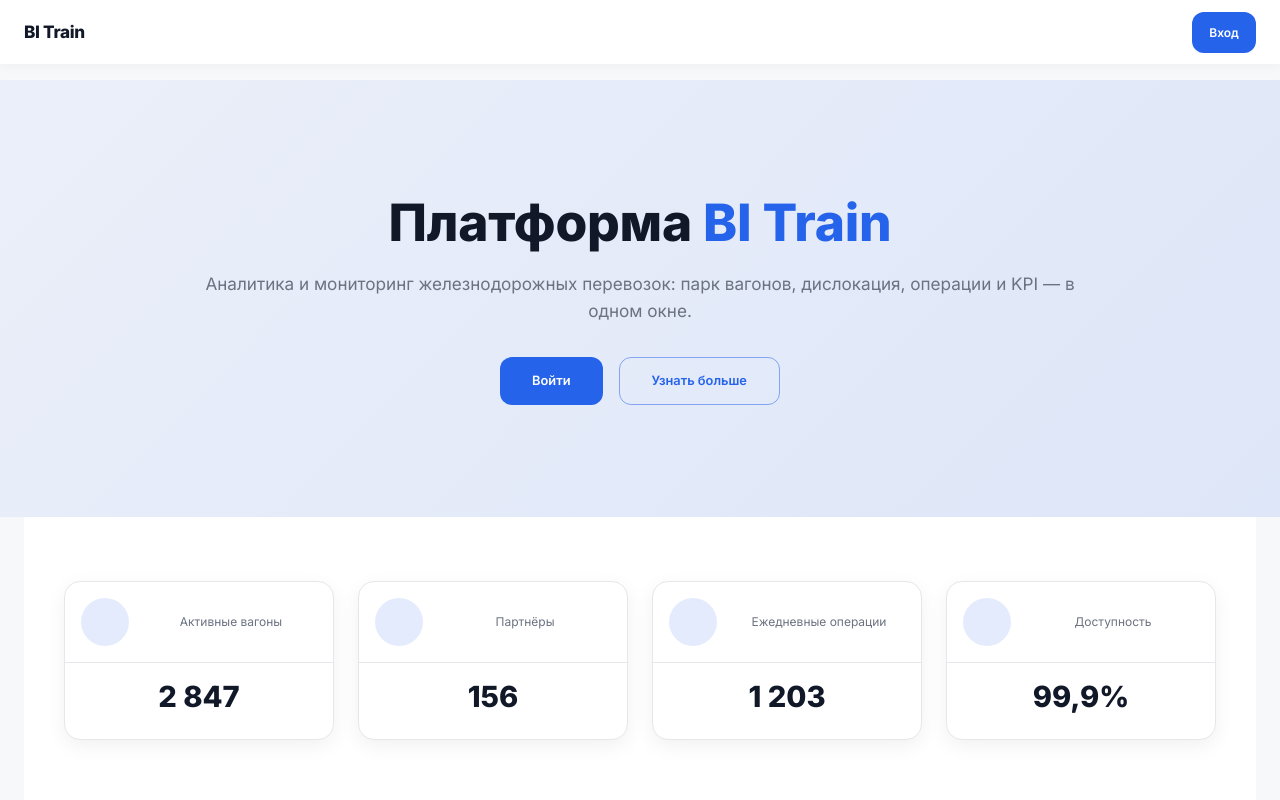
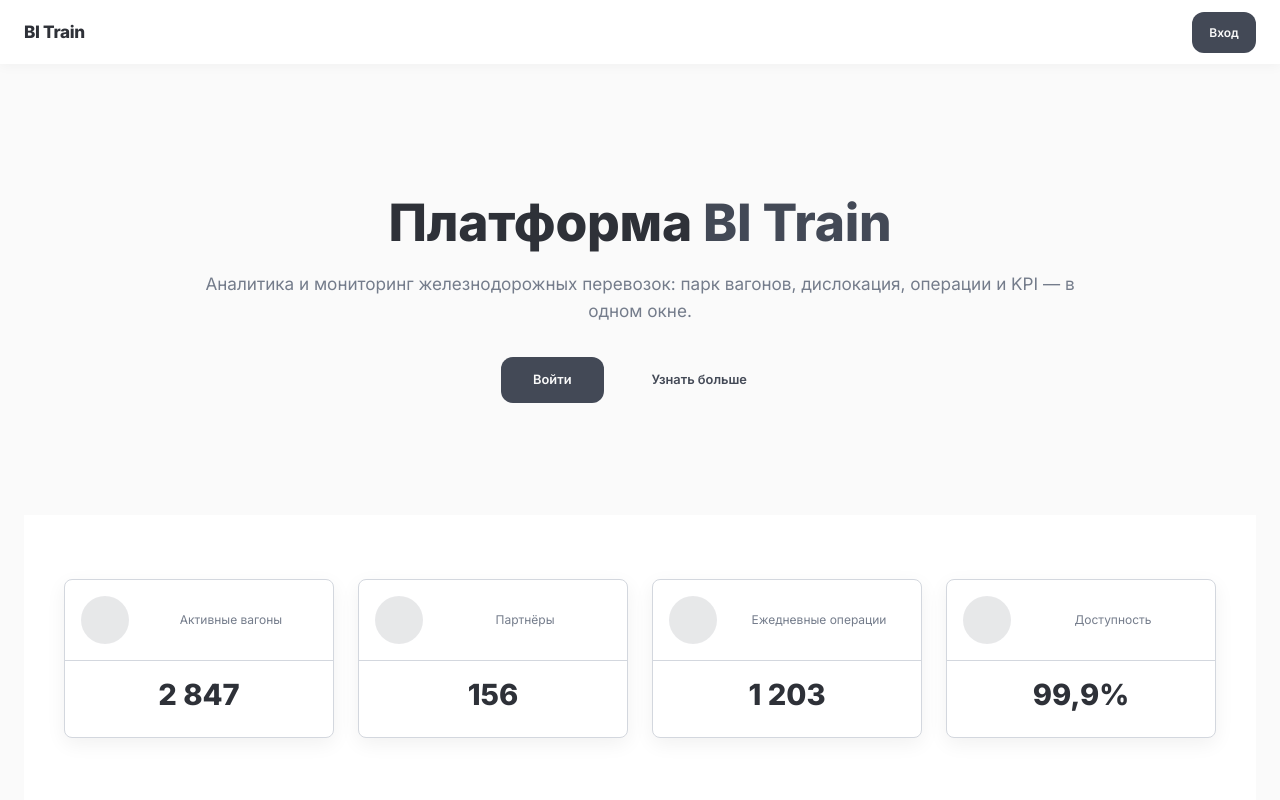
Before and after one commit to DKen717/bitrain-site, a Next.js app: page / in a window 1280 px wide. Shown: the top 800 px of the page. Built offline with nearby package versions, Linux system fonts and the light colour scheme.

Commit message:
Update _app.js

```diff
--- a/pages/_app.js
+++ b/pages/_app.js
@@ -1,4 +1,5 @@
 // pages/_app.js
+import '../styles/bi-palette.css'
 import { CssBaseline, Container } from '@mui/material'
 import { ThemeProvider, createTheme } from '@mui/material/styles'
 import { LocalizationProvider } from '@mui/x-date-pickers/LocalizationProvider'
@@ -10,15 +11,16 @@ import TopNav from '../components/TopNav'
 const theme = createTheme({
   palette: {
     mode: 'light',
-    background: { default: '#F7F8FA', paper: '#FFFFFF' },
-    text: { primary: '#111827', secondary: '#6B7280' },
-    primary: { main: '#2563EB' },
-    success: { main: '#10B981' },
-    warning: { main: '#F59E0B' },
-    error:   { main: '#EF4444' },
-    divider: '#E5E7EB'
+    background: { default: 'hsl(var(--background))', paper: 'hsl(var(--card))' },
+    text: { primary: 'hsl(var(--foreground))', secondary: 'hsl(var(--muted-foreground))' },
+    primary: { main: 'hsl(var(--primary))', contrastText: 'hsl(var(--primary-foreground))' },
+    secondary:{ main: 'hsl(var(--secondary))', contrastText: 'hsl(var(--secondary-foreground))' },
+    success:  { main: 'hsl(var(--success))' },
+    warning:  { main: 'hsl(var(--warning))' },
+    error:    { main: 'hsl(var(--destructive))' },
+    divider:  'hsl(var(--border))'
   },
-  shape: { borderRadius: 16 },
+  shape: { borderRadius: 12 },
   typography: {
     fontFamily: 'Inter, system-ui, -apple-system, Segoe UI, Roboto, Arial, sans-serif',
     fontSize: 12,
@@ -27,12 +29,30 @@ const theme = createTheme({
     h3: { fontWeight: 700 }
   },
   components: {
-    MuiCard: { styleOverrides: { root: { boxShadow: '0 6px 20px rgba(0,0,0,0.06)', border: '1px solid #E5E7EB' } } },
-    MuiAppBar: { styleOverrides: { root: { background: '#FFFFFF', color: '#111827', boxShadow: '0 2px 12px rgba(0,0,0,0.04)' } } },
+    MuiCard: { styleOverrides: { root: {
+      backgroundColor: 'hsl(var(--card))',
+      border: '1px solid hsl(var(--border))',
+      boxShadow: '0 6px 20px rgba(0,0,0,0.06)',
+      borderRadius: 'var(--radius)'
+    } } },
+    MuiAppBar: { styleOverrides: { root: {
+      background: 'hsl(var(--card))', color: 'hsl(var(--foreground))',
+      boxShadow: '0 2px 12px rgba(0,0,0,0.04)'
+    } } },
     MuiButton: {
       defaultProps: { disableElevation: true },
-      styleOverrides: { root: { textTransform: 'none', borderRadius: 12, fontWeight: 600, padding: '10px 16px' } }
-    }
+      styleOverrides: {
+        root: { textTransform: 'none', borderRadius: 12, fontWeight: 600, padding: '10px 16px' },
+        containedPrimary: { backgroundColor: 'hsl(var(--primary))', '&:hover': { backgroundColor: 'hsl(var(--primary-hover))' } }
+      }
+    },
+    MuiDrawer: { styleOverrides: { paper: {
+      backgroundColor: 'hsl(var(--sidebar-background))',
+      color: 'hsl(var(--sidebar-foreground))',
+      borderRight: '1px solid hsl(var(--sidebar-border))'
+    } } },
+    MuiTableHead: { styleOverrides: { root: { backgroundColor: 'hsl(var(--table-header))' } } },
+    MuiTableRow: { styleOverrides: { root: { '&:hover': { backgroundColor: 'hsl(var(--table-hover))' } } } }
   }
 })
 
@@ -55,18 +75,16 @@ export default function MyApp({ Component, pageProps }) {
         <link href="https://fonts.googleapis.com/css2?family=Inter:wght@400;600;700;800&display=swap" rel="stylesheet" />
       </Head>
 
-      {/* Глобальные фиксы для Recharts */}
       <style jsx global>{`
         svg.recharts-surface { overflow: visible !important; display: block !important; }
         .recharts-wrapper { overflow: visible !important; }
-        .recharts-layer text { fill: #424242 !important; font-size: 12px !important; }
+        .recharts-layer text { fill: hsl(var(--foreground)) !important; font-size: 12px !important; }
       `}</style>
 
       <ThemeProvider theme={theme}>
         <CssBaseline />
         <LocalizationProvider dateAdapter={AdapterDayjs}>
           {isPublic && <TopNav user={user} />}
-          {/* На публичных — контейнер; на внутренних — отвечают страницы/лэйаут */}
           {isPublic ? (
             <Container maxWidth="xl" sx={{ mt: 2 }}>
               <Component {...pageProps} />
```
